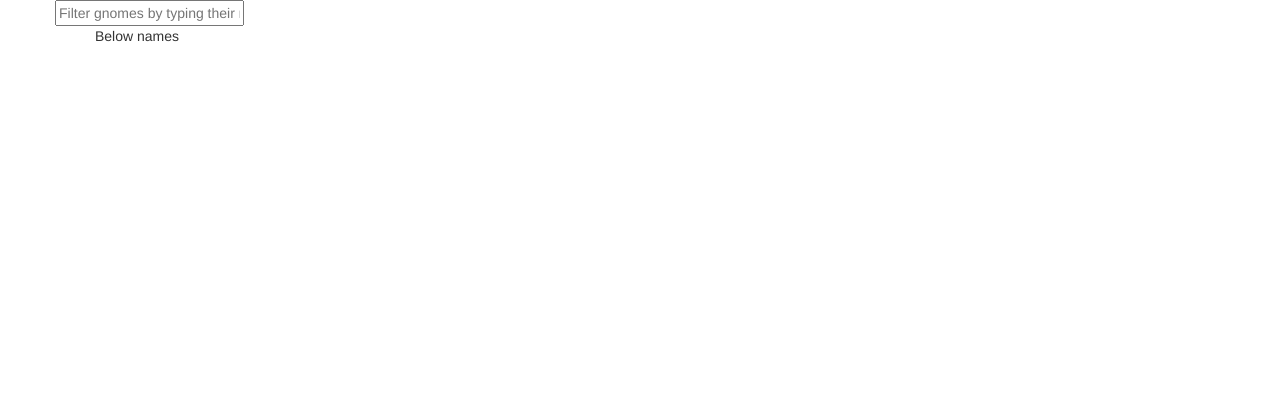
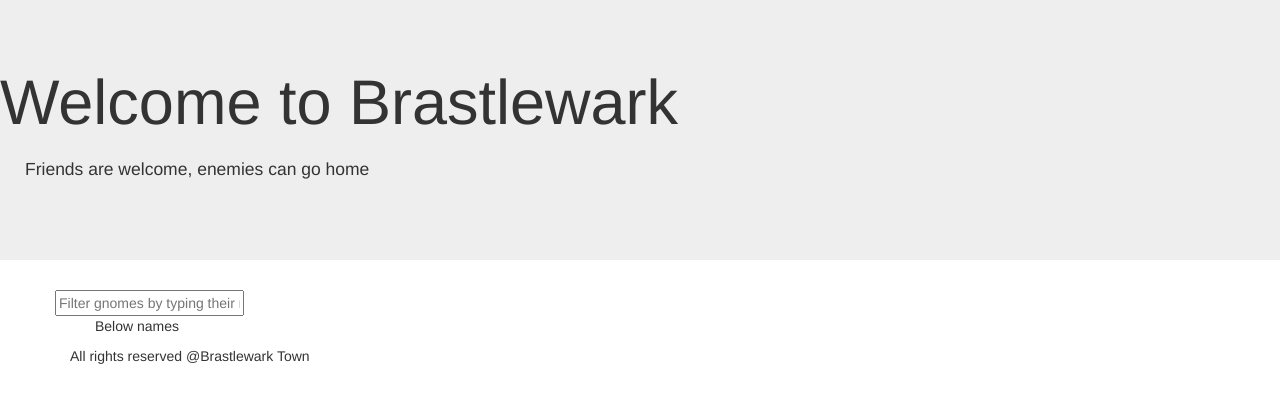
Before and after one commit to bijay007/Brastlewark, a website: page index.html in a window 1280 px wide. Drawn offline with nearby package versions, Linux system fonts and the light colour scheme; some packages are replaced by stand-ins of ours; no server answers.

Commit message:
static & dynamic content separated

```diff
--- a/app/mainPage.html
+++ b/app/mainPage.html
@@ -1,4 +1,11 @@
+<!--static header-->
+<header ng-include src="'app/templates/banner.html'"></header>
+
+<!--loading  home state views-->
 <main class="container">
 	<div ui-view="filters"></div>
 	<div ui-view="details"></div>
 </main>
+
+<!--static footer-->
+<footer ng-include src="'app/templates/footer.html'"></footer>
--- /dev/null
+++ b/app/templates/banner.html
@@ -0,0 +1,5 @@
+<!--@upper banner section -->
+<section class="jumbotron topbanner">
+	<h1>Welcome to Brastlewark</h1>
+	<blockquote>Friends are welcome, enemies can go home</blockquote>
+</section>
--- /dev/null
+++ b/app/templates/footer.html
@@ -0,0 +1,4 @@
+<!--@footer section-->
+<div class="container">
+	<p>All rights reserved @Brastlewark Town</p>
+</div>
```
Also changed, not shown: app/components/banner/banner.html (deleted, +0 -5 lines), app/components/footer/footer.html (deleted, +0 -4 lines), index.html (+2 -0 lines), app/components/gnomeDetails/details.html (indentation only).
